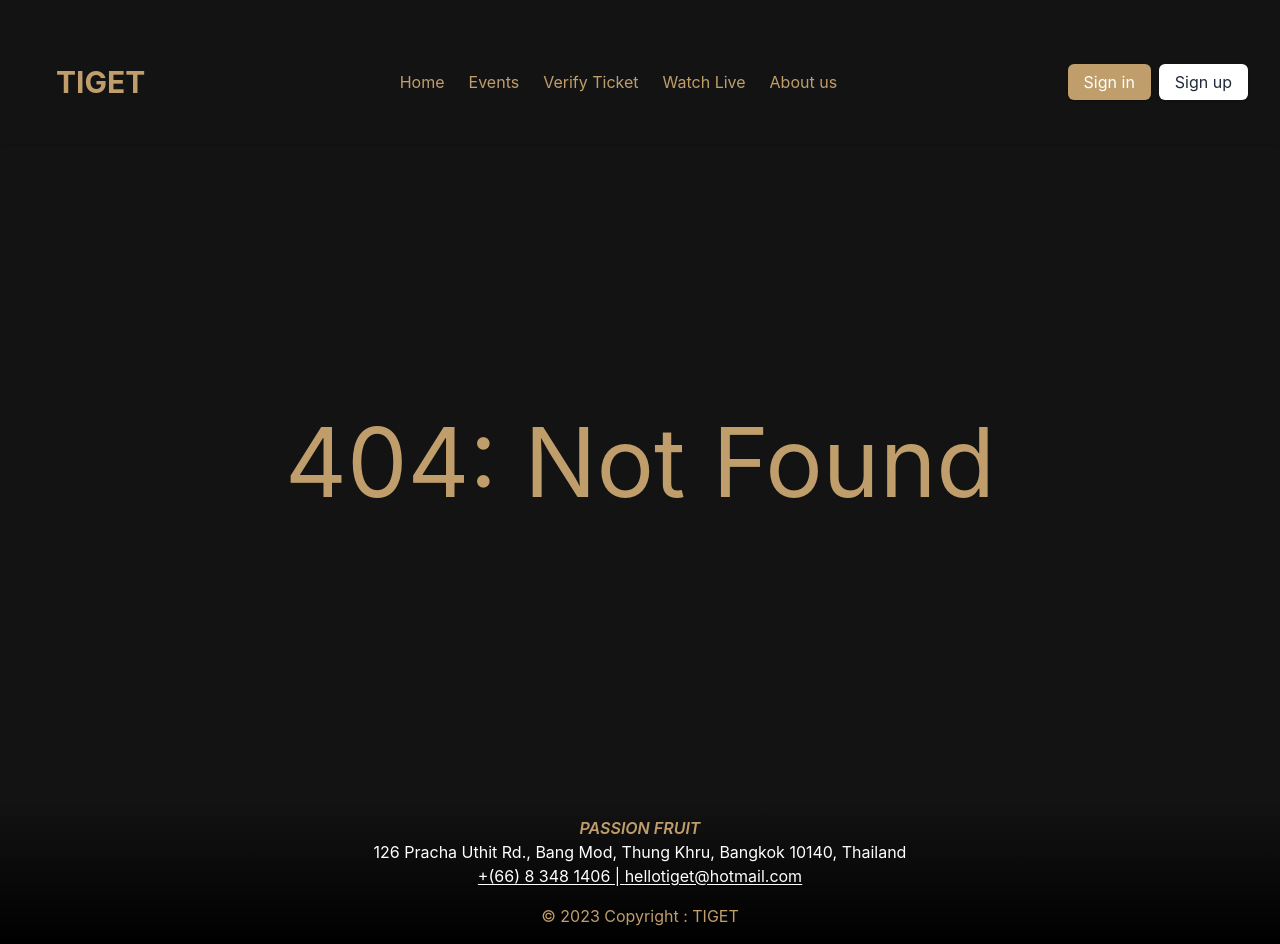
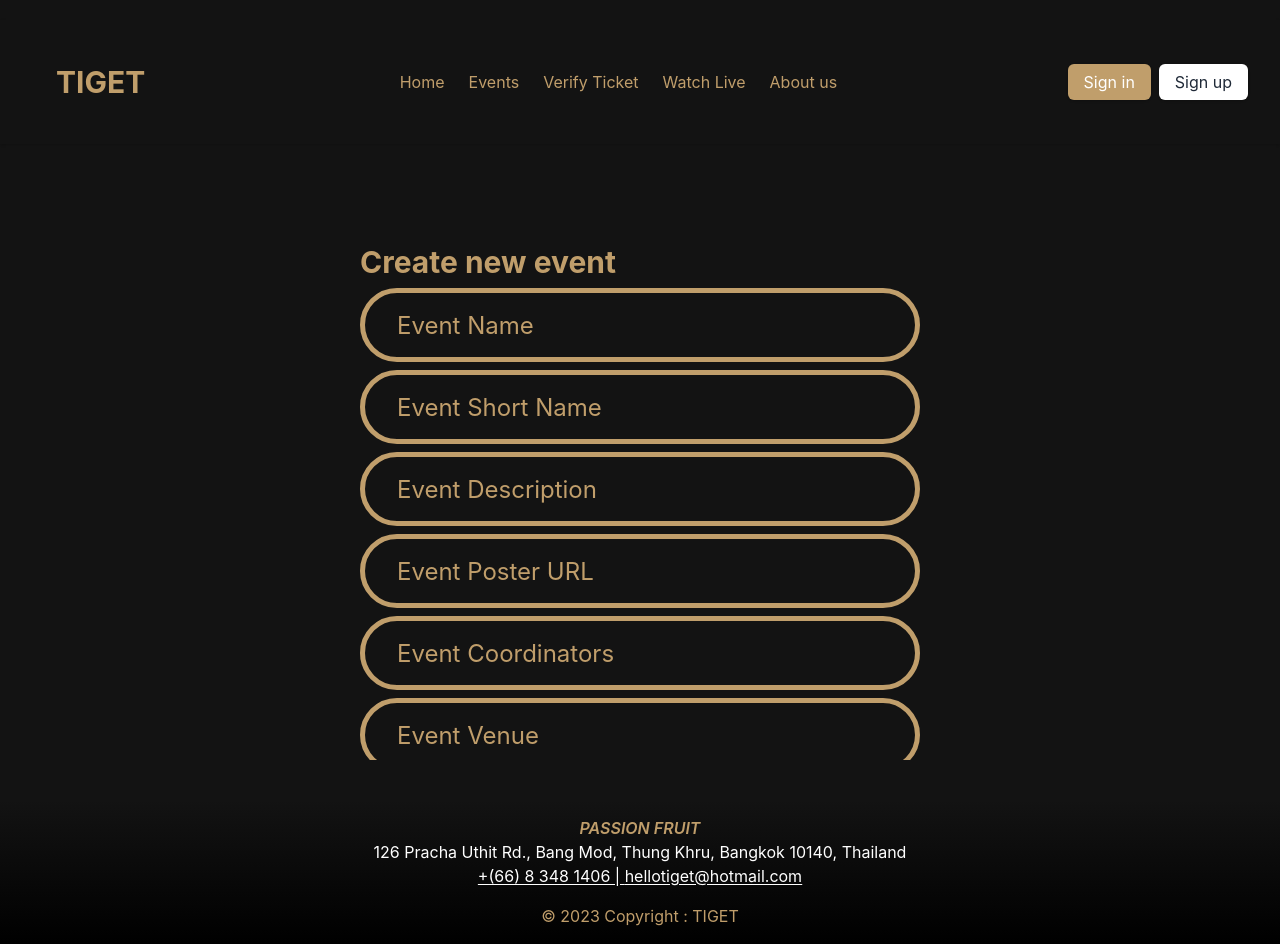
Before and after one commit to arnonsang/TIGET_react, a React (Create React App) app: page /createEvent in a window 1280 px wide. Built offline with nearby package versions, Linux system fonts and the light colour scheme.

Commit message:
051223 2203 | @arnonsang | Add Ceate Event

```diff
--- a/src/App.js
+++ b/src/App.js
@@ -26,6 +26,7 @@ import EventOffline from "./components/Common/EventOffline";
 import EventOfflineSeat from "./components/Common/EventOfflineSeat";
 import HomeSearch from "./components/Common/HomeSearch";
 import EventsSearch from "./components/Common/EventSearch";
+import ManageEventCreate from "./components/admin/ManageEventCreate";
 
 
 
@@ -62,6 +63,7 @@ function App() {
             <Route path="/SignUp" element={<SignUp />} />
             <Route path="/Register" element={<SignUp />} />
             <Route path="/Admin" element={<LoginAdmin />} />
+            <Route path="/createEvent" element={<ManageEventCreate />} />
             {/* event with event code in params */}
             <Route path="/Events/offline/:eventCode" element={<EventOffline/>} />
             <Route path="/Seat" element={<EventOfflineSeat />} />
--- a/src/components/admin/Landing_Admin.jsx
+++ b/src/components/admin/Landing_Admin.jsx
@@ -1,29 +1,31 @@
 import React from 'react'
 import CardAdmin from './Card_Admin'
-import event from '../../assets/images/event_placeholder.png';
-import ticket from '../../assets/images/ticket_placeholder.png';
-import user from '../../assets/images/user_placeholder.png';
 import adminAuth from '../../apps/adminAuth';
 
 export default function LandingAdmin() {
   // check if admin is logged in
   const [auth, setAuth] = React.useState(false);
+  const admin = localStorage.getItem('admin')
   React.useEffect(() => {
-    adminAuth().then((res) => {
-      setAuth(res)
-    })
-    if (!auth) window.location.href = '/admin/login';
-  }, [auth])
+      if(admin) return;
+      const isLogged = adminAuth("/Landing");
+      if(isLogged){
+          console.log("User is logged in");
+          setAuth(true);
+      } else {
+          console.log("User is not logged in");
+      }
+  }, [admin])
    // get admin username
-  const admin = localStorage.getItem('admin')
+
   return (
     // display all link with card style for admin
     <div className='flex flex-col align-middle items-center text-center'><br />
         <h1 className='text-tigetgold text-3xl mb-4 font-extrabold'>Hello, {admin}</h1>
         <div className='flex flex-wrap'>
-            <CardAdmin title="Manage Event" desc="Manage all event" poster={event} link="https://tiget.bysamnorr.proj.iamickdev.com/admin/viewEvents/tiget1234"/>
-            <CardAdmin title="Manage User" desc="Manage all user" poster={user} link="/ManageUser"/>
-            <CardAdmin title="Manage Ticket" desc="Manage all ticket" poster={ticket} link="https://tiget.bysamnorr.proj.iamickdev.com/admin/ViewAllTicket/tiget1234"/>
+            <CardAdmin title="Create Event" desc="Create new event" poster={"https://placeholder.pics/svg/375x500"} link="/createEvent"/>
+            <CardAdmin title="Manage User" desc="Manage all user" poster={"https://placeholder.pics/svg/375x500"} link="/ManageUser"/>
+            <CardAdmin title="Manage Ticket" desc="Manage all ticket" poster={"https://placeholder.pics/svg/375x500"} link="https://tiget.bysamnorr.proj.iamickdev.com/admin/ViewAllTicket/tiget1234"/>
         </div>
       </div>
   )
--- /dev/null
+++ b/src/components/admin/ManageEventCreate.jsx
@@ -0,0 +1,53 @@
+import React from 'react'
+import styled from 'styled-components'
+
+function ManageEventCreate() {
+  return (
+    <Container>
+        {/* Create new event */}
+        <div className="flex flex-col justify-left items-left gap-2">
+            <h1 className="text-3xl font-bold text-tigetgold">Create new event</h1>
+            <form action="https://oauth.iamickdev.com/tiget/createEvent" method="post" className="flex flex-col justify-left items-left gap-2">
+                <input type="text" name="EventName" id="" placeholder="Event Name" className="w-[35rem] h-[3rem] p-8 text-tigetgold text-2xl bg-transparent border-solid border-[5px] border-tigetgold rounded-full placeholder-tigetgold"></input>
+                <input type="text" name="EventShortName" id="" placeholder="Event Short Name" className="w-[35rem] h-[3rem] p-8 text-tigetgold text-2xl bg-transparent border-solid border-[5px] border-tigetgold rounded-full placeholder-tigetgold"></input>
+                <input type="text" name="EventDescription" id="" placeholder="Event Description" className="w-[35rem] h-[3rem] p-8 text-tigetgold text-2xl bg-transparent border-solid border-[5px] border-tigetgold rounded-full placeholder-tigetgold"></input>
+                <input type="url" name="EventPoster" id="" placeholder="Event Poster URL" className="w-[35rem] h-[3rem] p-8 text-tigetgold text-2xl bg-transparent border-solid border-[5px] border-tigetgold rounded-full placeholder-tigetgold"></input>
+                <input type="text" name="EventCoordinators" id="" placeholder="Event Coordinators" className="w-[35rem] h-[3rem] p-8 text-tigetgold text-2xl bg-transparent border-solid border-[5px] border-tigetgold rounded-full placeholder-tigetgold"></input>
+                <input type="text" name="EventVenue" id="" placeholder="Event Venue" className="w-[35rem] h-[3rem] p-8 text-tigetgold text-2xl bg-transparent border-solid border-[5px] border-tigetgold rounded-full placeholder-tigetgold"></input>
+                <input type="date" name="EventDate" id="" placeholder="Event Date" className="w-[35rem] h-[3rem] p-8 text-tigetgold text-2xl bg-transparent border-solid border-[5px] border-tigetgold rounded-full placeholder-tigetgold"></input>
+                <input type="time" name="EventTime" id="" placeholder="Event Time" className="w-[35rem] h-[3rem] p-8 text-tigetgold text-2xl bg-transparent border-solid border-[5px] border-tigetgold rounded-full placeholder-tigetgold"></input>
+                <select name="EventType" id="" className="w-[35rem] h-[3rem] p-8 text-tigetgold text-2xl bg-transparent border-solid border-[5px] border-tigetgold rounded-full">
+                    <option value="Online">Online</option>
+                    <option value="Offline">Offline</option>
+                </select>
+                <input type="text" name="EventTag" id="" placeholder="Event Tag" className="w-[35rem] h-[3rem] p-8 text-tigetgold text-2xl bg-transparent border-solid border-[5px] border-tigetgold rounded-full"></input>
+                <label htmlFor="ONLINE" className="text-tigetgold text-2xl font-bold">For Online Event</label>
+                <input type="text" name="EventAvailable" id="" placeholder="Event Available" className="w-[35rem] h-[3rem] p-8 text-tigetgold text-2xl bg-transparent border-solid border-[5px] border-tigetgold"></input>
+                <input type="text" name="EventLiveStreaming" id="" placeholder="Event Live Streaming" className="w-[35rem] h-[3rem] p-8 text-tigetgold text-2xl bg-transparent border-solid border-[5px]"></input>
+                <button type="submit" className="w-[35rem] h-[3rem] bg-tigetgold text-white text-2xl rounded-full">Create Event</button>
+            </form>
+        </div>
+    </Container>
+  )
+}
+
+
+export default ManageEventCreate
+
+const Container = styled.div`
+background-color: #131313;
+padding: 5rem;
+display: flex;
+flex-direction: column;
+justify-content: space-between;
+align-items: center;
+align-content: center;
+gap: 1rem;
+overflow-y: scroll;
+overflow-x: hidden;
+::-webkit-scrollbar {
+  display: none;
+}
+-ms-overflow-style: none;  /* IE and Edge */
+scrollbar-width: none;  /* Firefox */
+`
```
